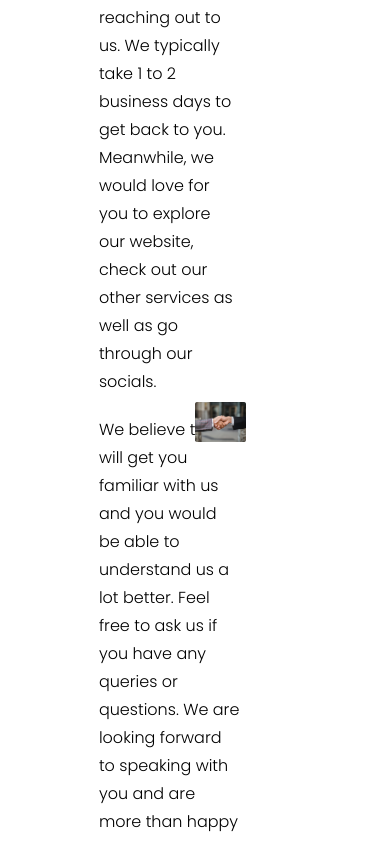
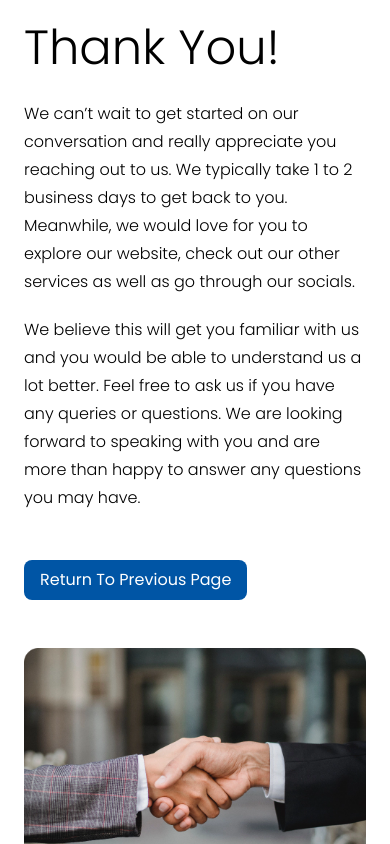
Before and after one commit to tusharkc/whiteCollarTech, a React (Vite) app: page /request-submitted in a window 390 px wide. Shown: the top 844 px of the page. Built offline with nearby package versions, Linux system fonts and the light colour scheme.

Commit message:
added changes

```diff
--- a/src/Components/MessageModal/Components/MessageModal.jsx
+++ b/src/Components/MessageModal/Components/MessageModal.jsx
@@ -1,23 +1,29 @@
 import React from "react";
 import Modal from "react-modal";
+import useWindowSize from "../../../hooks/useWindowSize";
 
 const MessageModal = ({ open, setOpen, msgVal, setMsgVal }) => {
+  const { width } = useWindowSize();
   return (
     <Modal
       isOpen={open}
       style={{
+        overlay: {
+          display: "flex",
+          alignItems: "center",
+          justifyContent: "center",
+          padding: `${width > 1024 ? "0px" : "12px"}`,
+        },
         content: {
+          position: "initial",
           maxHeight: "391px",
-          maxWidth: "572px",
+          minWidth: `${width > 1024 ? "572px" : "100%"}`,
           borderRadius: "20px",
-          top: "50%",
-          left: "50%",
           background: "#F7F7F7",
-          transform: "translate(-50%, -50%)",
         },
       }}
     >
-      <div className="">
+      <>
         <div className="flex items-center justify-between">
           <p className="text-base">Message (Optional)</p>
           <p
@@ -46,7 +52,7 @@ const MessageModal = ({ open, setOpen, msgVal, setMsgVal }) => {
         >
           Submit{" "}
         </button>
-      </div>
+      </>
     </Modal>
   );
 };
--- a/src/features/RequestSubmitted/Components/RequestSubmittedPage.jsx
+++ b/src/features/RequestSubmitted/Components/RequestSubmittedPage.jsx
@@ -4,8 +4,8 @@ import RequestSubmittedPageRight from "./RequestSubmittedPageRight";
 
 const RequestSubmittedPage = () => {
   return (
-    <div className="container mx-auto h-screen">
-      <div className="mx-36 flex items-center justify-center h-full">
+    <div className="container mx-auto h-full sm:h-screen">
+      <div className="mx-6 my-6 sm:my-0 sm:mx-36 flex items-center justify-center h-full">
         <div className="grid grid-cols-12 place-items-center">
           <RequestSubmittedPageLeft />
           <RequestSubmittedPageRight />
--- a/src/features/RequestSubmitted/Components/RequestSubmittedPageLeft.jsx
+++ b/src/features/RequestSubmitted/Components/RequestSubmittedPageLeft.jsx
@@ -5,7 +5,7 @@ const RequestSubmittedPageLeft = () => {
   const navigate = useNavigate();
 
   return (
-    <div className="col-span-6">
+    <div className="col-span-12 sm:col-span-6">
       <h2 className="font-light text-5xl">Thank You!</h2>
 
       <p className="font-light mt-7 leading-7">
--- a/src/features/RequestSubmitted/Components/RequestSubmittedPageRight.jsx
+++ b/src/features/RequestSubmitted/Components/RequestSubmittedPageRight.jsx
@@ -4,7 +4,7 @@ import wcThankyouImg from "../../../assets/images/wcThankyouImg.png";
 
 const RequestSubmittedPageRight = () => {
   return (
-    <div className="col-span-6">
+    <div className="col-span-12 sm:col-span-6">
       <img src={wcThankyouImg} />
     </div>
   );
```
